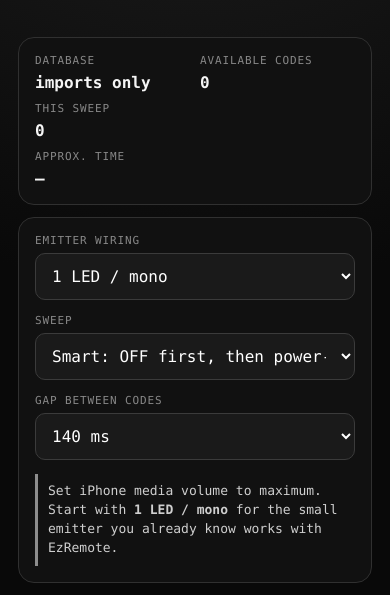
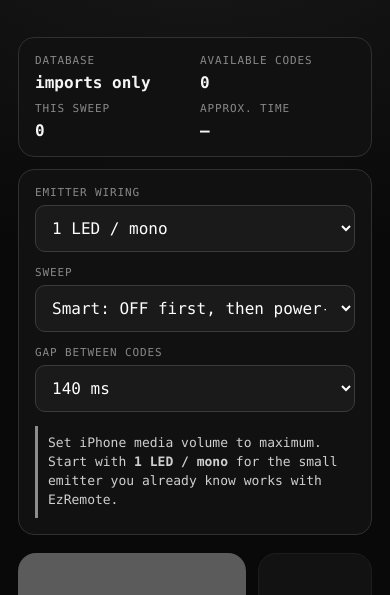
Before and after one commit to udeudeude/TV-b-goner, a website with bundled scripts: page index.html in a window 390 px wide. Shown: the part 205-800 px from the top of the page. Built offline with nearby package versions, Linux system fonts and the light colour scheme; files whose address does not match are found by name.

Commit message:
Fit expanded sweep status on mobile

```diff
--- a/styles.css
+++ b/styles.css
@@ -12,7 +12,7 @@ header { padding: 22px 4px 12px; }
 h1 { font-size: clamp(42px, 12vw, 74px); line-height: .95; margin: 10px 0 16px; letter-spacing: -.055em; }
 .lede { color: #bbb; line-height: 1.5; max-width: 56ch; }
 .panel { border: 1px solid #303030; border-radius: 16px; background: #111; padding: 16px; margin: 12px 0; }
-.status-panel { display: grid; grid-template-columns: repeat(3,1fr); gap: 10px; }
+.status-panel { display: grid; grid-template-columns: repeat(4,1fr); gap: 10px; }
 .status-panel div { min-width: 0; }
 .label, .field span { display: block; color: #888; font-size: 11px; text-transform: uppercase; letter-spacing: .08em; margin-bottom: 6px; }
 .status-panel strong { display: block; overflow: hidden; text-overflow: ellipsis; white-space: nowrap; }
@@ -32,7 +32,6 @@ summary { cursor: pointer; font-weight: 700; }
 details p { color: #aaa; line-height: 1.45; font-size: 13px; }
 footer { display: flex; justify-content: space-between; gap: 16px; padding: 18px 4px; color: #666; font-size: 11px; }
 footer a { color: #999; }
-@media (max-width: 520px) {
+@media (max-width: 620px) {
   .status-panel { grid-template-columns: 1fr 1fr; }
-  .status-panel div:last-child { grid-column: 1 / -1; }
 }
```
